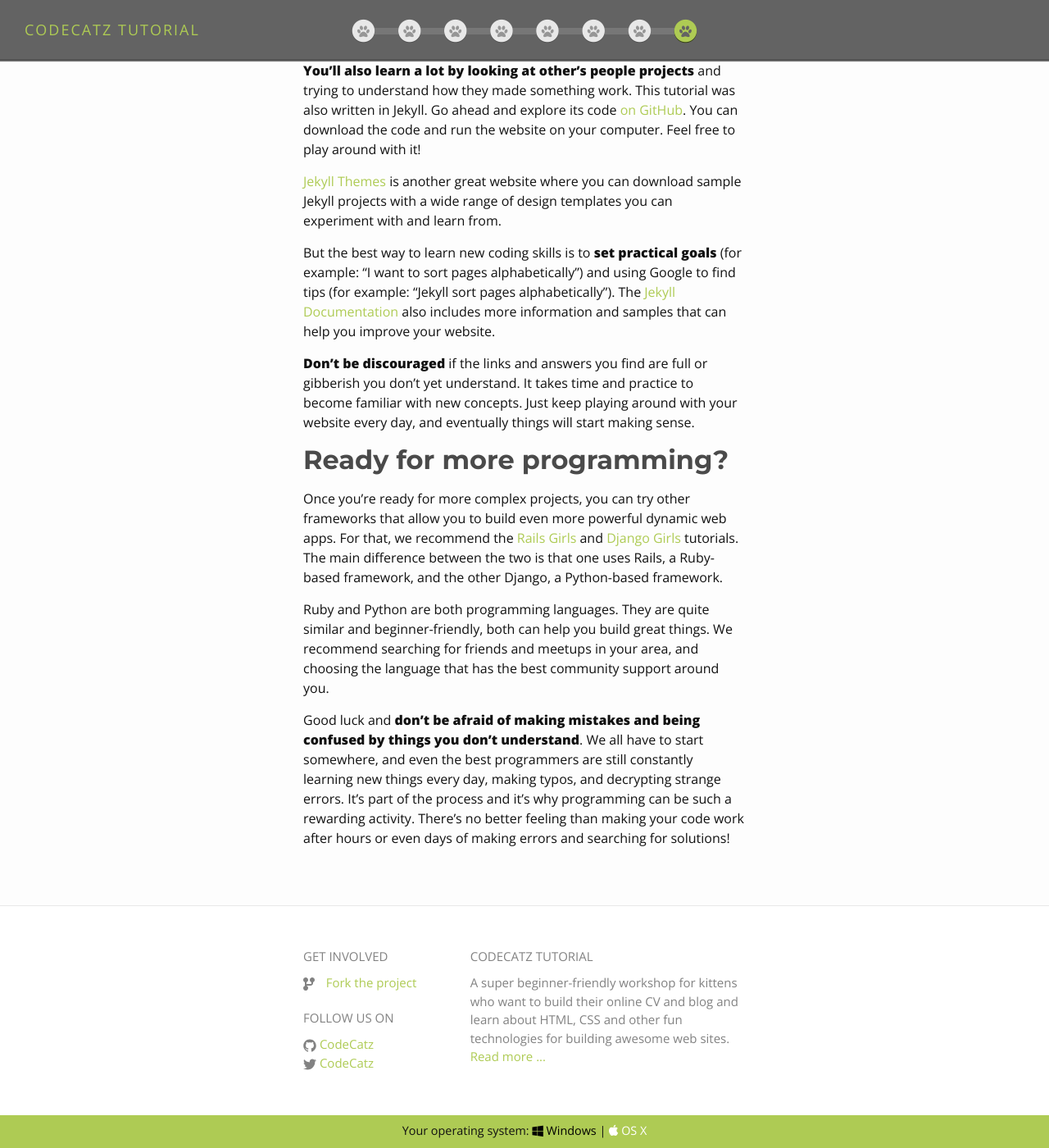
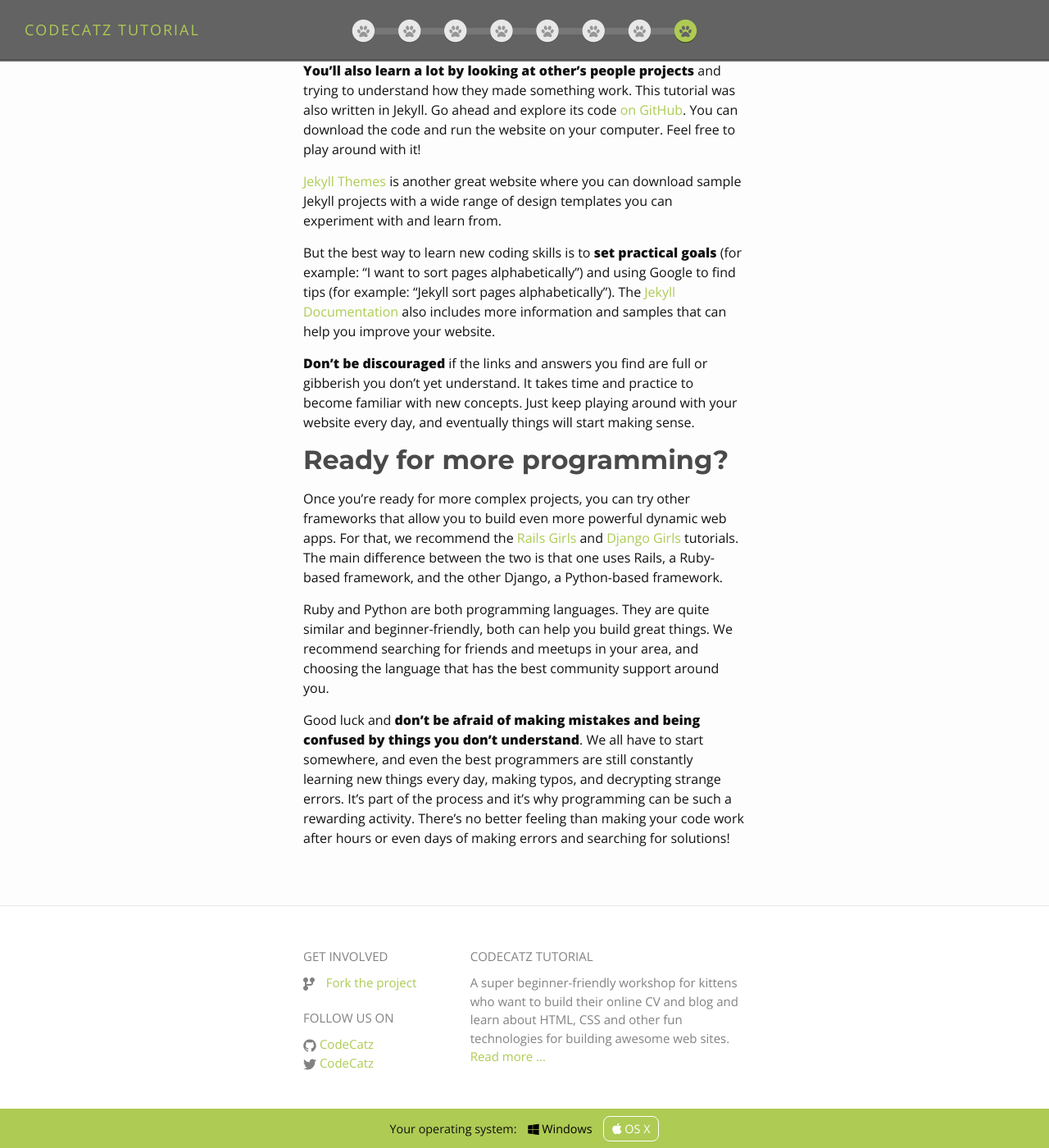
Before and after one commit to CodeCatz/codecatz-tutorial, a Jekyll site: the page built from what-next.md, in a window 1280 px wide and 1400 px high, scrolled down 297 px. Shown: the whole window at 82% size. Built offline with Jekyll 4.4.1, drawn with Linux system fonts in a browser that asks for light colours; nearby versions of some CDN libraries.

Commit message:
made the selected OS more obvious in the footer

```diff
--- a/_includes/footer.html
+++ b/_includes/footer.html
@@ -50,5 +50,5 @@
 </footer>
 
 <div id="footer-picker">
-  <div class='os-picker'>Your operating system: <a href='#' class='link-wins'><i class="fa fa-windows"></i> Windows</a> | <a href='#' class='link-osx'><i class="fa fa-apple"></i> OS X</a></div>
+  <div class='os-picker'>Your operating system: <a href='#' class='link-wins'><i class="fa fa-windows"></i> Windows</a> <a href='#' class='link-osx'><i class="fa fa-apple"></i> OS X</a></div>
 </div>
--- a/_sass/_layout.scss
+++ b/_sass/_layout.scss
@@ -150,21 +150,25 @@
     width: 100%;
     overflow: visible;
     z-index: 99;
-    padding-top: 0.5em;
+    padding-top: 0.9em;
+    padding-bottom: 0.1em;
     background-color: $brand-color;
     height: 2em;
     .os-picker {
     font-size: 0.9em;
     text-align: center;
         a {
+            padding: 5px 10px 5px 10px;
             color: black;
-        }
-        .active {
-            color: white;
-            font-weight: 500;
             &:hover {
                 text-decoration: none;
             };
+        }
+        .active {
+            border: 1px solid white;
+            border-radius: 8px;
+            color: white;
+            font-weight: 500;
         }
     }
 }
```
